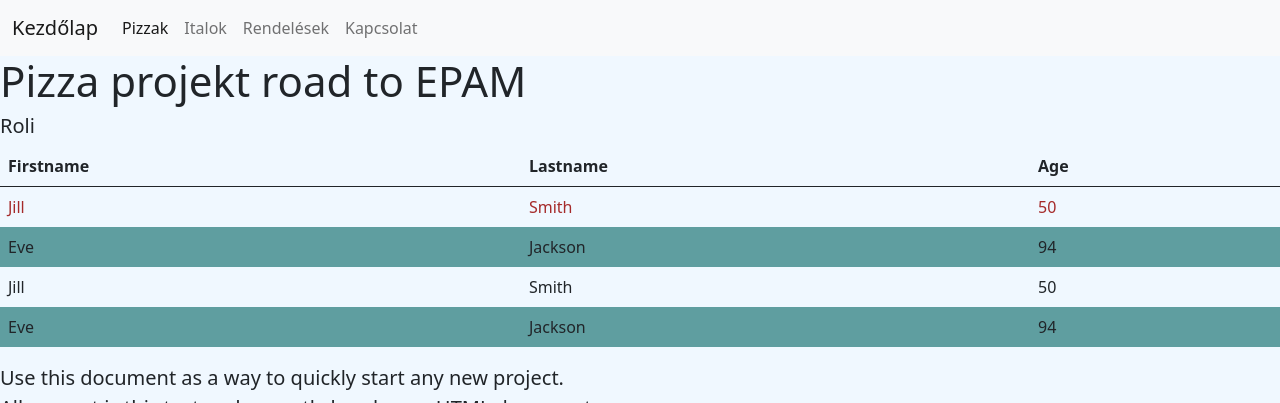
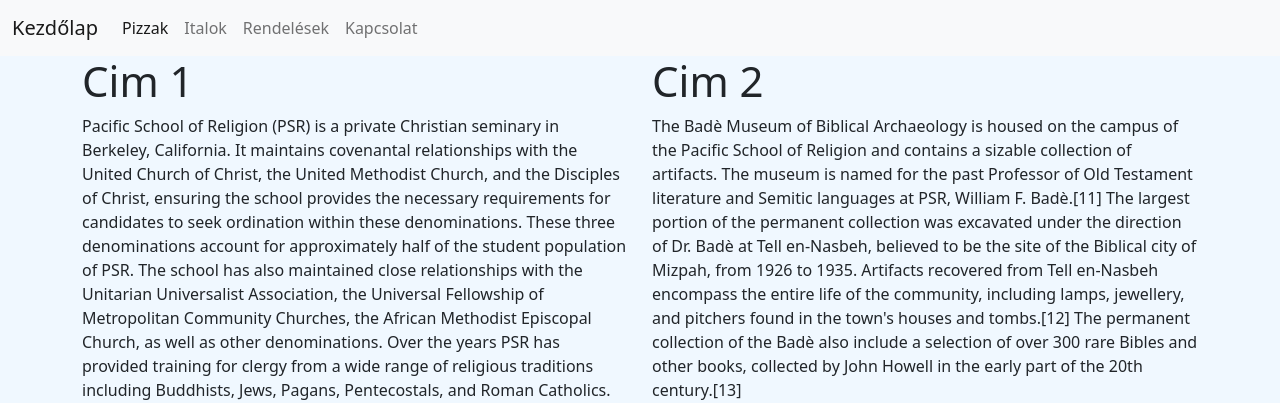
Before and after one commit to KissRoli96/pizza, a PHP site: page / in a window 1280 px wide. Shown: the top 403 px of the page. Run offline with PHP 8.4, Linux system fonts and the light colour scheme; data that the repository does not hold is empty.

Commit message:
update the project

```diff
--- /dev/null
+++ b/core/Drink.php
@@ -0,0 +1,25 @@
+<?php
+
+class Drink extends DbConnection
+{
+    protected function getAllDrinks()
+    {
+
+            $sql = "SELECT * FROM drink";
+            $result = $this->connect()->query($sql);
+            $numRows = $result->num_rows;
+
+            if($numRows > 0) {
+                while ($row = $result->fetch_assoc()) {
+                    $data[] = $row;
+                }
+                return $data;
+            }
+
+    }
+
+
+
+
+
+}
--- /dev/null
+++ b/core/ViewDrink.php
@@ -0,0 +1,12 @@
+<?php
+
+
+class ViewDrink extends Drink
+{
+    public function showAllDrinks()
+    {
+        $drinks = $this ->getAllDrinks();
+
+        return $drinks;
+    }
+}
--- a/core/ViewPizza.php
+++ b/core/ViewPizza.php
@@ -5,12 +5,7 @@ class ViewPizza extends Pizza
     public function showAllPizzas()
     {
         $pizzas = $this->getAllPizzas();
-        foreach ($pizzas as $pizza) {
-            echo "Pizza ID: " . $pizza['id'] . "<br>";
-            echo "Pizza Name: " . $pizza['pizzanev'] . "<br>";;
-            echo "Pizza Price: " . $pizza['ar'] . "<br>";;
-            echo "Pizza Size: " . $pizza['meret'] . "<br>";;
-         }
+        return $pizzas;
     }
 
 }
--- a/core/ViewUser.php
+++ b/core/ViewUser.php
@@ -5,12 +5,9 @@ class ViewUser extends  User
 
     public function showAllusers()
     {
-        $datas = $this->getAllusers();
-        foreach ($datas as $data ) {
-            echo "User ID: " . $data['id'] . "<br>";
-            echo "User Name: " . $data['username'] . "<br>";
-            echo "User Password:" . $data['pwd'] . "<br>";
-        }
+        $users = $this->getAllusers();
+
+        return $users;
 
     }
 }
--- a/core/main.php
+++ b/core/main.php
@@ -1,53 +1,82 @@
-        <div class="starter-template" >
-            <h1>Pizza projekt road to EPAM</h1>
-            <h5>Roli</h5>
+<?php
 
-            <table style="width:100%" class="table">
-                <tr>
-                    <th>Firstname</th>
-                    <th>Lastname</th>
-                    <th>Age</th>
-                </tr>
+$pizzas = [
+        0 => [
+                "title" => "Pizza 1",
+                "desc" => " Leiras:
+                asdasdasdadasdasd
+                30 cm
+                5000 ft
+                asdasdadsda",
+                "picture" => [
+                        "src" => "/pizzaoop/core/pictures/main.jpg",
+                        "alt" => "kep leiras 1"
+                        ]
+            ],
+        1 => [
+                "title" => "Pizza 2",
+                "desc" => "Masik pizza
+                buzi kelcsi",
+                "picture" => [
+                        "src" => "/pizzaoop/core/pictures/main2.jpg",
+                        "alt" => "kep leiras 2"
+                         ]
+            ],
+        2 => [
+                "title" => "Pizza 3",
+                "desc" => " Arulo buzi senki szar ERESZ",
+                "picture" => [
+                        "src" => "/pizzaoop/core/pictures/main3.jpg",
+                        "alt" => "kep leiras 3"
 
-                <tr class="odd" id="odd">
-                    <td>Jill</td>
-                    <td>Smith</td>
-                    <td>50</td>
-                </tr>
+                        ]
 
-                <tr class="even">
-                    <td>Eve</td>
-                    <td>Jackson</td>
-                    <td>94</td>
-                </tr>
+            ],
+        3 => [
+                "title" => "Pizza 4",
+                "desc" => "Ez a 4 undorito szar pizza",
+                "picture" => [
+                        "src" => "/pizzaoop/core/pictures/main4.jpg",
+                        "alt" => "kep leiras 4"
 
-                <tr class="odd">
-                    <td>Jill</td>
-                    <td>Smith</td>
-                    <td>50</td>
-                </tr>
+                        ]
+            ]
 
-                <tr class="even">
-                    <td>Eve</td>
-                    <td>Jackson</td>
-                    <td>94</td>
-                </tr>
-            </table>
+];
 
+?>
+<div class="container">
+    <div class="row">
+        <div class="col-md-6 col-xs-12">
+            <h1>
+              Cim 1
+            </h1>
+                Pacific School of Religion (PSR) is a private Christian seminary in Berkeley, California. It maintains covenantal relationships with the United Church of Christ, the United Methodist Church, and the Disciples of Christ, ensuring the school provides the necessary requirements for candidates to seek ordination within these denominations. These three denominations account for approximately half of the student population of PSR. The school has also maintained close relationships with the Unitarian Universalist Association, the Universal Fellowship of Metropolitan Community Churches, the African Methodist Episcopal Church, as well as other denominations. Over the years PSR has provided training for clergy from a wide range of religious traditions including Buddhists, Jews, Pagans, Pentecostals, and Roman Catholics.[3]</div>
+        <div class="col-md-6 col-xs-12">
+            <h1>
+                Cim 2
+            </h1>
+            The Badè Museum of Biblical Archaeology is housed on the campus of the Pacific School of Religion and contains a sizable collection of artifacts. The museum is named for the past Professor of Old Testament literature and Semitic languages at PSR, William F. Badè.[11] The largest portion of the permanent collection was excavated under the direction of Dr. Badè at Tell en-Nasbeh, believed to be the site of the Biblical city of Mizpah, from 1926 to 1935. Artifacts recovered from Tell en-Nasbeh encompass the entire life of the community, including lamps, jewellery, and pitchers found in the town's houses and tombs.[12] The permanent collection of the Badè also include a selection of over 300 rare Bibles and other books, collected by John Howell in the early part of the 20th century.[13]</div>
+    </div>
 
+    <div class="row">
+        <?php
+            foreach ($pizzas as $pizza) {
+        ?>
+                <div class="col-md-3 col-xs-6">
+            <h3>
+               <?php
+               echo $pizza['title'];
+               ?>
+                </h3>
+            <img class="img-fluid" src="<?= $pizza['picture']['src']   ?>"  alt="<?= $pizza['picture']['alt'] ?>">
+            <p>
+                <?= $pizza['desc'] ?>
+                </p>
+        </div>
+        <?php
+       }
+        ?>
 
-
-            <p class="lead">Use this document as a way to quickly start any new project.<br> All you get is this text and a mostly barebones HTML document.</p>
-            <?php
-            $users = new ViewUser();
-            $users->showAllusers() . "<br>";
-
-            ?>
-
-            -------------------------------------
-            <br>
-        </div>
-
-<!--    <script src="https://code.jquery.com/jquery-3.5.1.slim.min.js" integrity="sha384-DfXdz2htPH0lsSSs5nCTpuj/zy4C+OGpamoFVy38MVBnE+IbbVYUew+OrCXaRkfj" crossorigin="anonymous"></script>-->
-<!--    <script>window.jQuery || document.write('<script src="../assets/js/vendor/jquery.slim.min.js"><\/script>')</script><script src="../assets/dist/js/bootstrap.bundle.min.js"></script>-->
-<!--    -->
+    </div>
+</div>
--- a/index.php
+++ b/index.php
@@ -3,8 +3,10 @@
 require_once 'core/database/DbConnection.php';
 require_once 'core/User.php';
 require_once 'core/Pizza.php';
+require_once 'core/Drink.php';
 require_once 'core/ViewUser.php';
 require_once 'core/ViewPizza.php';
+require_once 'core/ViewDrink.php';
 require_once 'head.php';
 
 ?>
--- a/navbar.php
+++ b/navbar.php
@@ -11,13 +11,13 @@
                 </li>
 
                 <li class="nav-item">
-                    <a class="nav-link " href="/pizzaoop/">Italok</a>
+                    <a class="nav-link " href="/pizzaoop/index.php?page=drinks">Italok</a>
                 </li>
                 <li class="nav-item">
                     <a class="nav-link " href="/pizzaoop/index.php?page=users" tabindex="-1" aria-disabled="true">Rendelések</a>
                 </li>
                 <li class="nav-item">
-                    <a class="nav-link " href="connenction.php" tabindex="-1" aria-disabled="true">Kapcsolat</a>
+                    <a class="nav-link " href="/pizzaoop/index.php?page=relationship" tabindex="-1" aria-disabled="true">Kapcsolat</a>
                 </li>
             </ul>
         </div>
```
Also changed, not shown: core/drinks.php (added, +30 -0 lines), core/pizzas.php (+21 -23 lines), core/relationship.php (added, +9 -0 lines), core/users.php (+21 -24 lines), 1 other file.
